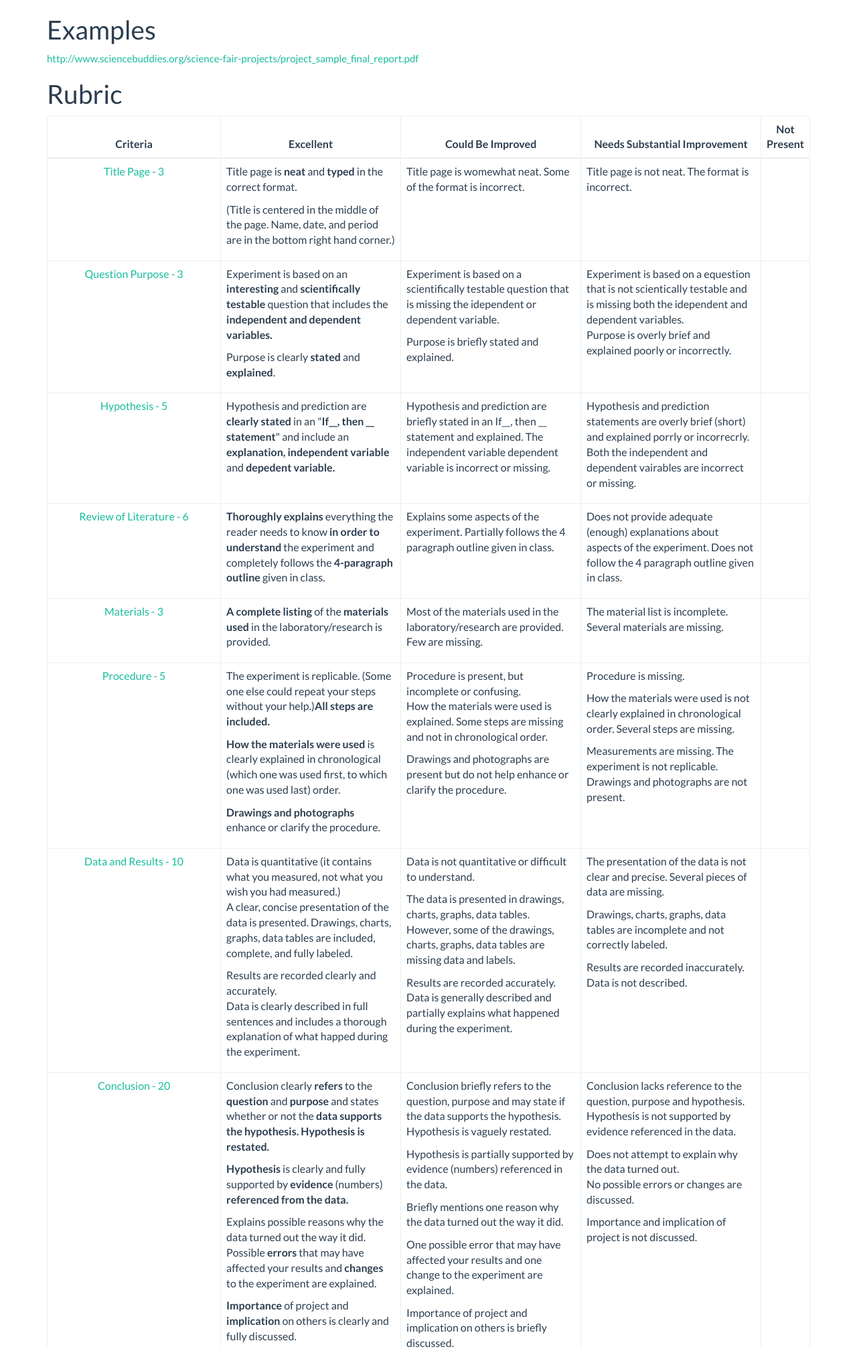
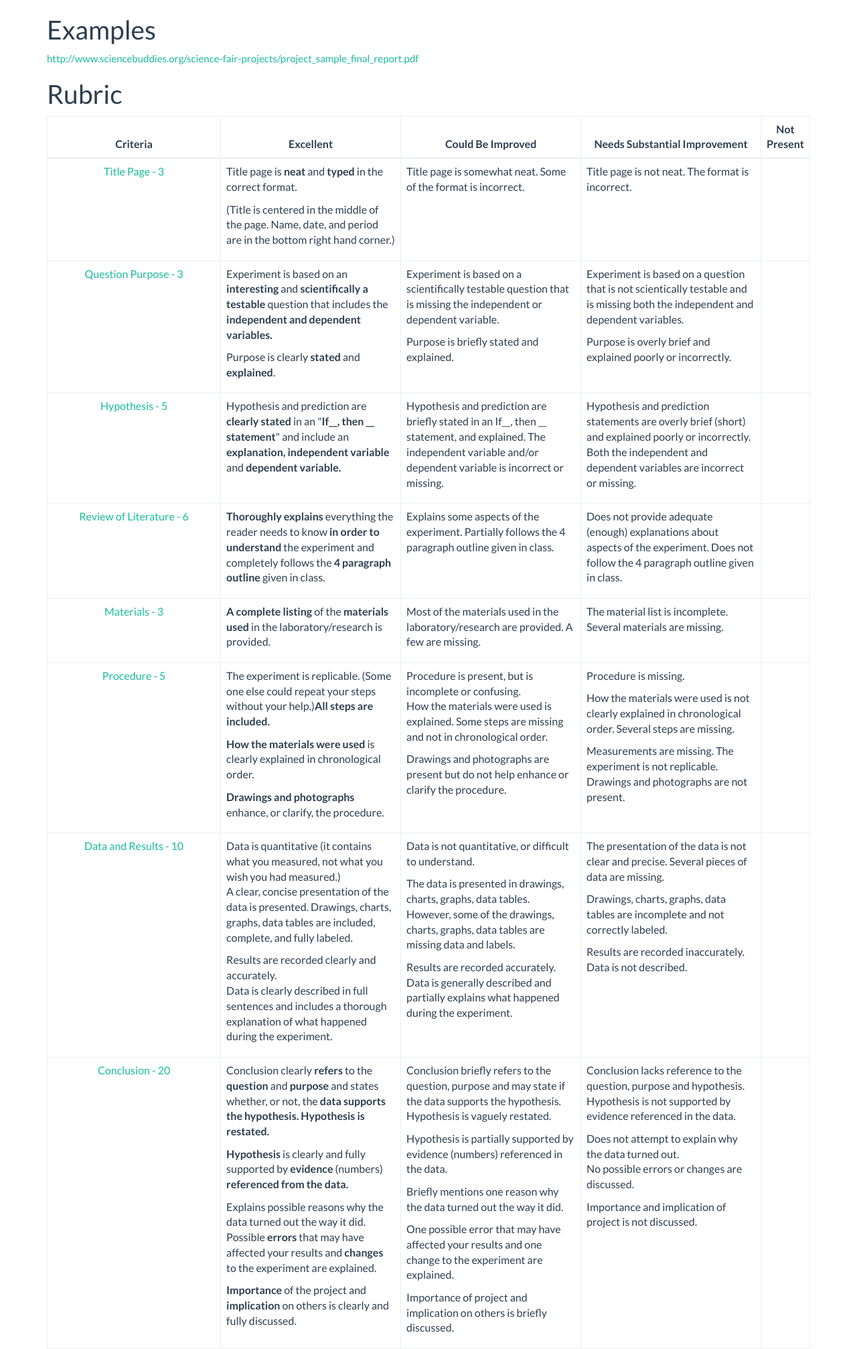
Before and after one commit to d16r/upsciencefair.com, a Flask app: page / in a window 1280 px wide. Shown: the part 306-2320 px from the top of the page at 67% size. Run offline with Flask 2, Linux system fonts and the light colour scheme; some libraries are stand-ins or nearby versions.

Commit message:
proofread the front page.

```diff
--- a/templates/index.html
+++ b/templates/index.html
@@ -31,7 +31,7 @@
                     <p>(Title is centered in the middle of the page. Name, date, and period are in the bottom right hand corner.)</p>
                   </td>
                   <td>
-                    <p>Title page is womewhat neat. Some of the format is incorrect.</p>
+                    <p>Title page is somewhat neat. Some of the format is incorrect.</p>
                   </td>
                   <td>
                     <p>Title page is not neat. The format is incorrect.</p>
@@ -41,35 +41,36 @@
               <tr>
                   <td class="center">Question Purpose - 3</td>
                   <td>
-                    <p>Experiment is based on an <b>interesting</b> and <b>scientifically testable</b> question that includes the <b>independent and dependent variables.</b></p><p>Purpose is clearly <b>stated</b> and <b>explained</b>.
+                    <p>Experiment is based on an <b>interesting</b> and <b>scientifically a testable</b> question that includes the <b>independent and dependent variables.</b></p><p>Purpose is clearly <b>stated</b> and <b>explained</b>.
                     </p>
                   </td>
                   <td>
-                    <p>Experiment is based on a scientifically testable question that is missing the idependent or dependent variable.</p>
+                    <p>Experiment is based on a scientifically testable question that is missing the independent or dependent variable.</p>
                     <p>Purpose is briefly stated and explained.</p>
                   </td>
                   <td>
-                    <p>Experiment is based on a equestion that is not scientically testable and is missing both the idependent and dependent variables.<br>Purpose is overly brief and explained poorly or incorrectly.</p>
+                    <p>Experiment is based on a question that is not scientically testable and is missing both the independent and dependent variables.</p>
+                    <p>Purpose is overly brief and explained poorly or incorrectly.</p>
                   </td>
                   <td></td>
               </tr>
               <tr>
                 <td class="center">Hypothesis - 5</td>
                 <td>
-                  <p>Hypothesis and prediction are <b>clearly stated</b> in an "<b>If__, then __ statement</b>" and include an <b>explanation, independent variable</b> and <b>depedent variable.</b></p>
+                  <p>Hypothesis and prediction are <b>clearly stated</b> in an "<b>If__, then __ statement</b>" and include an <b>explanation, independent variable</b> and <b>dependent variable.</b></p>
                 </td>
                 <td>
-                  <p>Hypothesis and prediction are briefly stated in an If__, then __ statement and explained. The independent variable dependent variable is incorrect or missing.</p>
+                  <p>Hypothesis and prediction are briefly stated in an If__, then __ statement, and explained. The independent variable and/or dependent variable is incorrect or missing.</p>
                 </td>
                 <td>
-                  <p>Hypothesis and prediction statements are overly brief (short) and explained porrly or incorrecrly. Both the independent and dependent vairables are incorrect or missing.</p>
+                  <p>Hypothesis and prediction statements are overly brief (short) and explained poorly or incorrectly. Both the independent and dependent variables are incorrect or missing.</p>
                 </td>
                 <td></td>
               </tr>
               <tr>
                 <td class="center">Review of Literature - 6</td>
                 <td>
-                  <p><b>Thoroughly explains</b> everything the reader needs to know <b>in order to understand</b> the experiment and completely follows the <b>4-paragraph outline</b> given in class.</p>
+                  <p><b>Thoroughly explains</b> everything the reader needs to know <b>in order to understand</b> the experiment and completely follows the <b>4 paragraph outline</b> given in class.</p>
                 </td>
                 <td>
                   <p>Explains some aspects of the experiment. Partially follows the 4 paragraph outline given in class.</p>
@@ -85,7 +86,7 @@
                   <p><b>A complete listing</b> of the <b>materials used</b> in the laboratory/research is provided.</p>
                 </td>
                 <td>
-                  <p>Most of the materials used in the laboratory/research are provided. Few are missing.</p>
+                  <p>Most of the materials used in the laboratory/research are provided. A few are missing.</p>
                 </td>
                 <td>
                   <p>The material list is incomplete. Several materials are missing.</p>
@@ -96,11 +97,11 @@
                 <td class="center">Procedure - 5</td>
                 <td>
                   <p>The experiment is replicable. (Some one else could repeat your steps without your help.)<b>All steps are included.</b></p>
-                  <p><b>How the materials were used</b> is clearly explained in chronological (which one was used first, to which one was used last) order.</p>
-                  <p><b>Drawings and photographs</b> enhance or clarify the procedure.</p>
+                  <p><b>How the materials were used</b> is clearly explained in chronological order.</p>
+                  <p><b>Drawings and photographs</b> enhance, or clarify, the procedure.</p>
                 </td>
                 <td>
-                  <p>Procedure is present, but incomplete or confusing.<br>How the materials were used is explained. Some steps are missing and not in chronological order.</p>
+                  <p>Procedure is present, but is incomplete or confusing.<br>How the materials were used is explained. Some steps are missing and not in chronological order.</p>
                   <p>Drawings and photographs are present but do not help enhance or clarify the procedure.</p>
                 </td>
                 <td>
@@ -114,10 +115,10 @@
                 <td class="center">Data and Results - 10</td>
                 <td>
                   <p>Data is quantitative (it contains what you measured, not what you wish you had measured.)<br>A clear, concise presentation of the data is presented. Drawings, charts, graphs, data tables are included, complete, and fully labeled.</p>
-                  <p>Results are recorded clearly and accurately.<br>Data is clearly described in full sentences and includes a thorough explanation of what happed during the experiment.</p>
+                  <p>Results are recorded clearly and accurately.<br>Data is clearly described in full sentences and includes a thorough explanation of what happened during the experiment.</p>
                 </td>
                 <td>
-                  <p>Data is not quantitative or difficult to understand.</p>
+                  <p>Data is not quantitative, or difficult to understand.</p>
                   <p>The data is presented in drawings, charts, graphs, data tables. However, some of the drawings, charts, graphs, data tables are missing data and labels.</p>
                   <p>Results are recorded accurately.<br>Data is generally described and partially explains what happened during the experiment.</p>
                 </td>
@@ -131,10 +132,10 @@
               <tr>
                 <td class="center">Conclusion - 20</td>
                 <td>
-                  <p>Conclusion clearly <b>refers</b> to the <b>question</b> and <b>purpose</b> and states whether or not the <b>data supports the hypothesis. Hypothesis is restated.</b></p>
+                  <p>Conclusion clearly <b>refers</b> to the <b>question</b> and <b>purpose</b> and states whether, or not, the <b>data supports the hypothesis. Hypothesis is restated.</b></p>
                   <p><b>Hypothesis</b> is clearly and fully supported by <b>evidence</b> (numbers) <b>referenced from the data.</b></p>
                   <p>Explains possible reasons why the data turned out the way it did.<br>Possible <b>errors</b> that may have affected your results and <b>changes</b> to the experiment are explained.</p>
-                  <p><b>Importance</b> of project and <b>implication</b> on others is clearly and fully discussed.</p>
+                  <p><b>Importance</b> of the project and <b>implication</b> on others is clearly and fully discussed.</p>
                 </td>
                 <td>
                   <p>Conclusion briefly refers to the question, purpose and may state if the data supports the hypothesis. Hypothesis is vaguely restated.</p>
```
